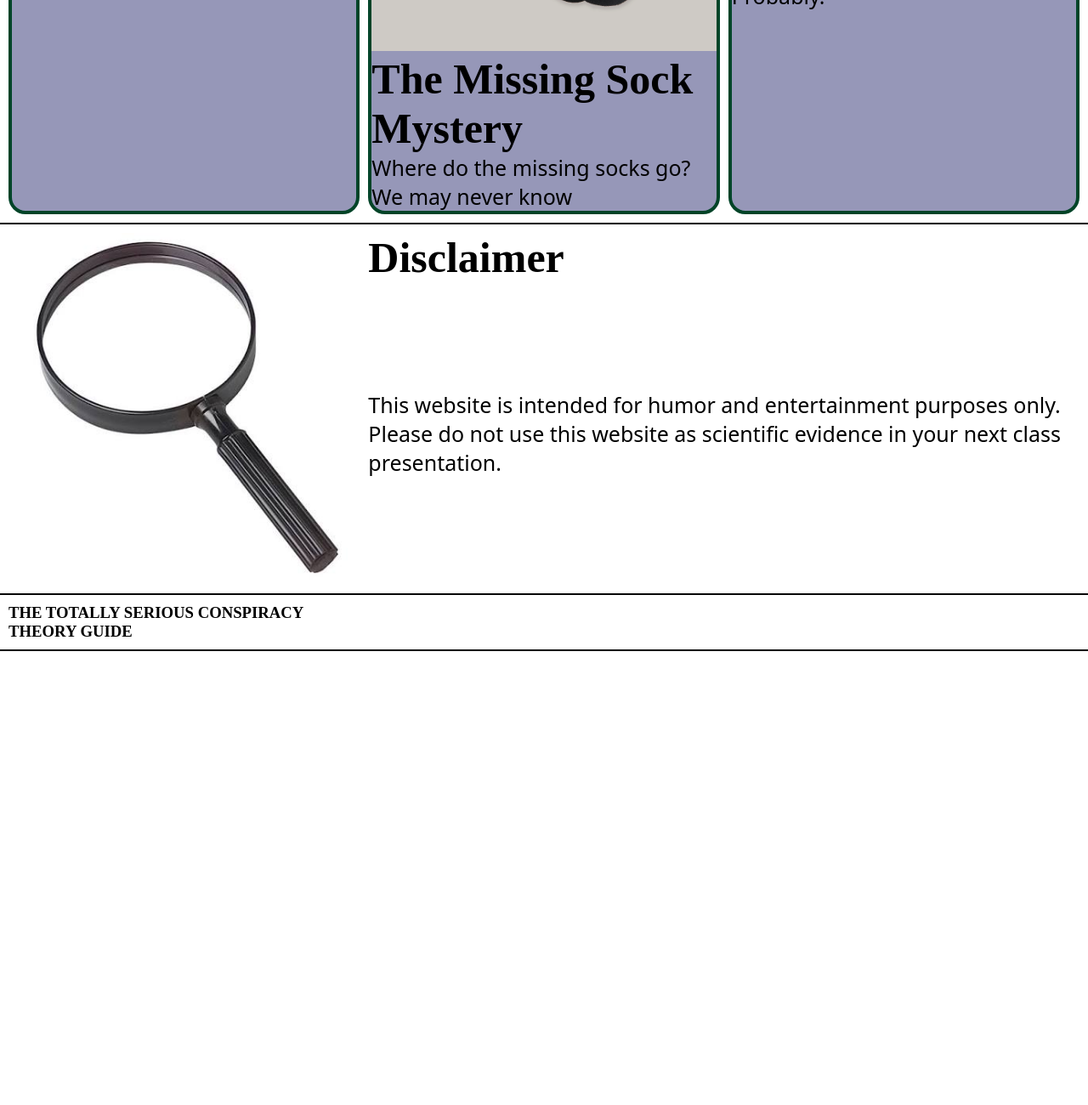
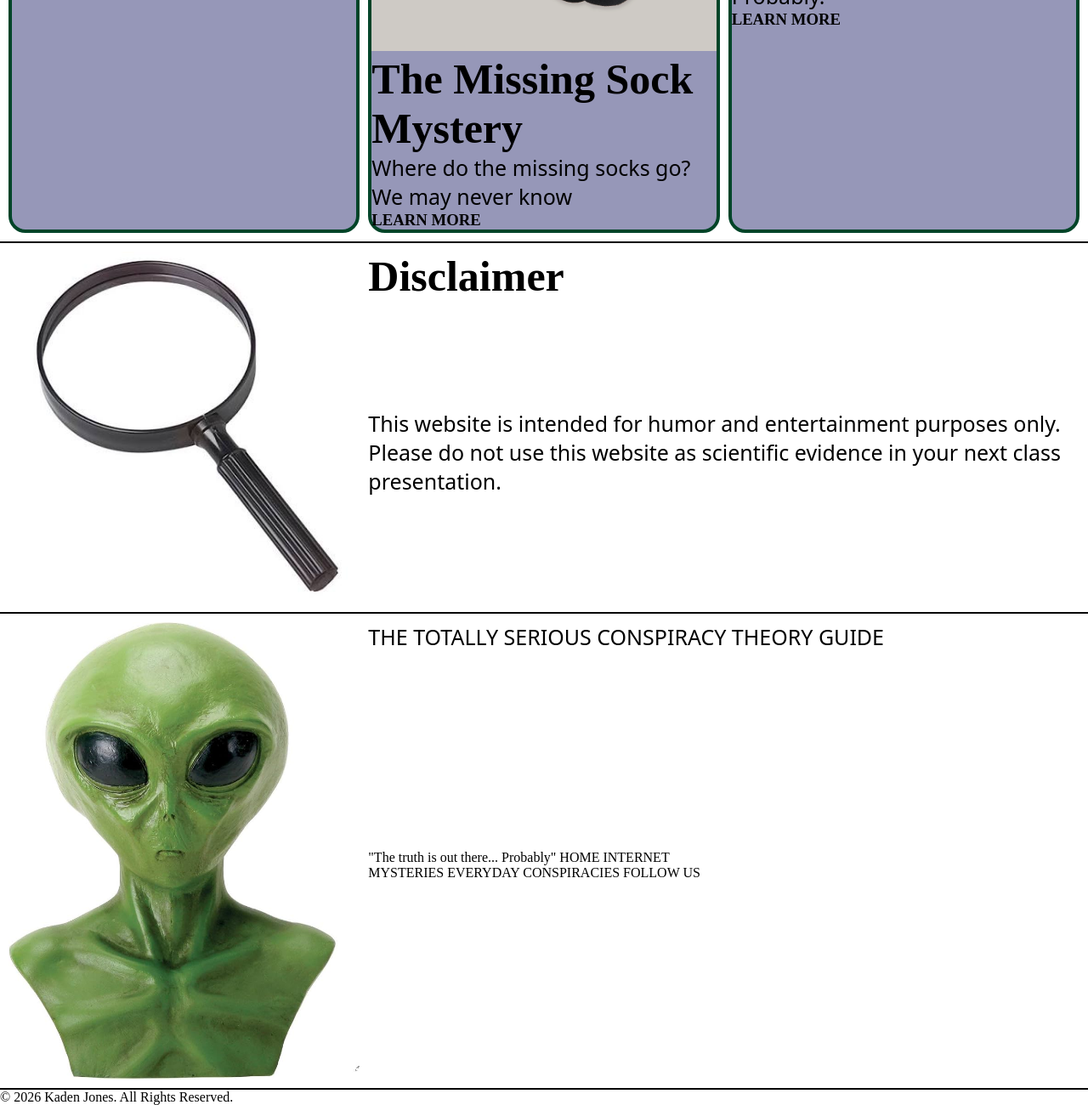
Before and after one commit to XaAque/wdd130-jones, a plain HTML site: page index.html in a window 1280 px wide. Shown: the part 1498-2798 px from the top of the page at 85% size. Before the commit the page ends 2264 px from the top, so only its background shows below. Drawn offline with Linux system fonts and the light colour scheme.

Commit message:
Update index.html

```diff
--- a/index.html
+++ b/index.html
@@ -19,6 +19,7 @@
             <h1>The Truth is Out There...<br>Probably.</h1>
         </div>
         <p>Exploring the internet's funniest conspiracy theories.</p>
+        <h3>START INVESTIGATING</h3>
     </header>
     <section>
         <img src="images/alien.jpg" alt="alien">
@@ -37,17 +38,20 @@
             <img src="images/bird.webp" alt="bird">
             <h2>Birds Aren't Real</h2>
             <p>What if every bird you've ever seen is actually a government survellance drone?</p>
+            <h3>LEARN MORE</h3>
         </div>
         <div class="box">
             <img src="images/sock.webp" alt="sock">
             <h2>The Missing Sock Mystery</h2>
             <p>Where do the missing socks go? We may never know</p>
+            <h3>LEARN MORE</h3>
         </div>
         <div class="box">
             <img src="images/group.jpg" alt="group">
             <h2>Why Group Projects Never Work</h2>
             <p>A social experiment?<br>
             Probably.</p>
+            <h3>LEARN MORE</h3>
         </div>
     </section>
     <section>
@@ -56,7 +60,16 @@
         <p>This website is intended for humor and entertainment purposes only. Please do not use this website as scientific evidence in your next class presentation.</p>
     </section>
     <section>
-        <h3>THE TOTALLY SERIOUS CONSPIRACY THEORY GUIDE</h3>
+        <img src="images/alien.jpg" alt="alien">
+        <p>THE TOTALLY SERIOUS CONSPIRACY THEORY GUIDE</p>
+        "The truth is out there... Probably"
+        HOME
+        INTERNET MYSTERIES
+        EVERYDAY CONSPIRACIES
+        FOLLOW US
     </section>
+    <footer>
+        &copy; 2026 Kaden Jones. All Rights Reserved.
+    </footer>
 </body>
 </html>
```
